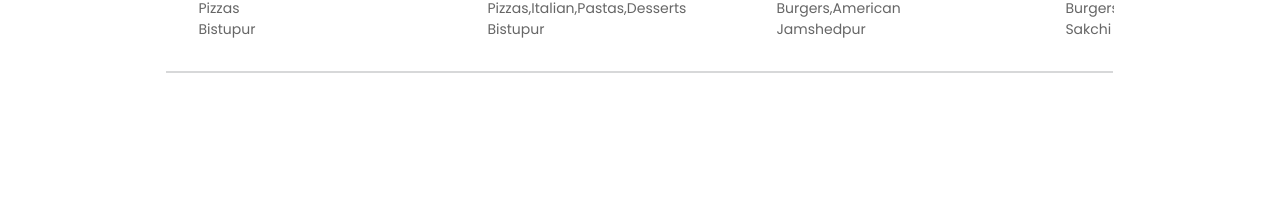
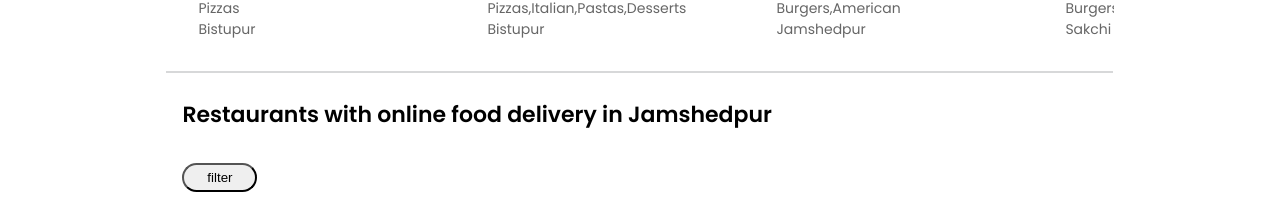
Before and after one commit to mightyanubhav/swiggy_type_app, a React (Vite) app: page / in a window 1280 px wide. Shown: the part 691-913 px from the top of the page. Built offline with nearby package versions, Linux system fonts and the light colour scheme.

Commit message:
layer3 done

```diff
--- a/src/components/Layer3.js
+++ b/src/components/Layer3.js
@@ -1,7 +1,21 @@
+import Card from "./Card";
 const Layer3 = ({data}) => {
     return (
         <div className="layer3">
-            <div></div>
+            <div className="layer3-top">
+                Restaurants with online food delivery in Jamshedpur
+            </div>
+            <div className="layer3-options">
+                <button className="layer3-filter-btn">filter</button>
+            </div>
+            <div className="layer3-cards">
+                {
+                    data.map((x) => (
+                        <Card key={x.info.id} name = {x.info.name} image = {x.info.cloudinaryImageId} area = {x.info.areaName} rating = {x.info.avgRating} time = {x.info.sla.slaString} menu = {x.info.cuisines} items = {x.info.aggregatedDiscountInfoV3}/>
+                    ))
+                }
+            </div>
+
         </div>
     );
 }
--- a/styles.css
+++ b/styles.css
@@ -226,6 +226,7 @@
     box-sizing: border-box;
     height: 100%;
     min-width: 273px;
+    max-width: 273px;
     /* border: 2px solid black; */
     box-sizing: border-box;
     overflow-y: hidden;
@@ -305,3 +306,35 @@
     overflow: hidden;
     text-overflow: ellipsis;
 }
+.layer3-top{
+    font-size: 22px;
+    font-weight: 600;
+    padding: 16px;
+    padding-top: 25px;
+}
+.layer3-options{
+    padding: 16px;
+}
+.layer3-filter-btn{
+    padding: 5px;
+    border-radius: 15px;
+    width: 75px;
+}
+.layer3-filter-btn:hover{
+    scale: 0.9;
+    transition-duration: 0.4s;
+    cursor: pointer;
+}
+.layer3-cards{
+    display: flex;
+    flex-wrap: wrap;
+    justify-content: space-between;
+
+    text-overflow: ellipsis;
+    padding: 16px;
+}
+.card:hover{
+    scale: 0.94;
+    transition-duration: 0.4s;
+    cursor: pointer;
+}
```
